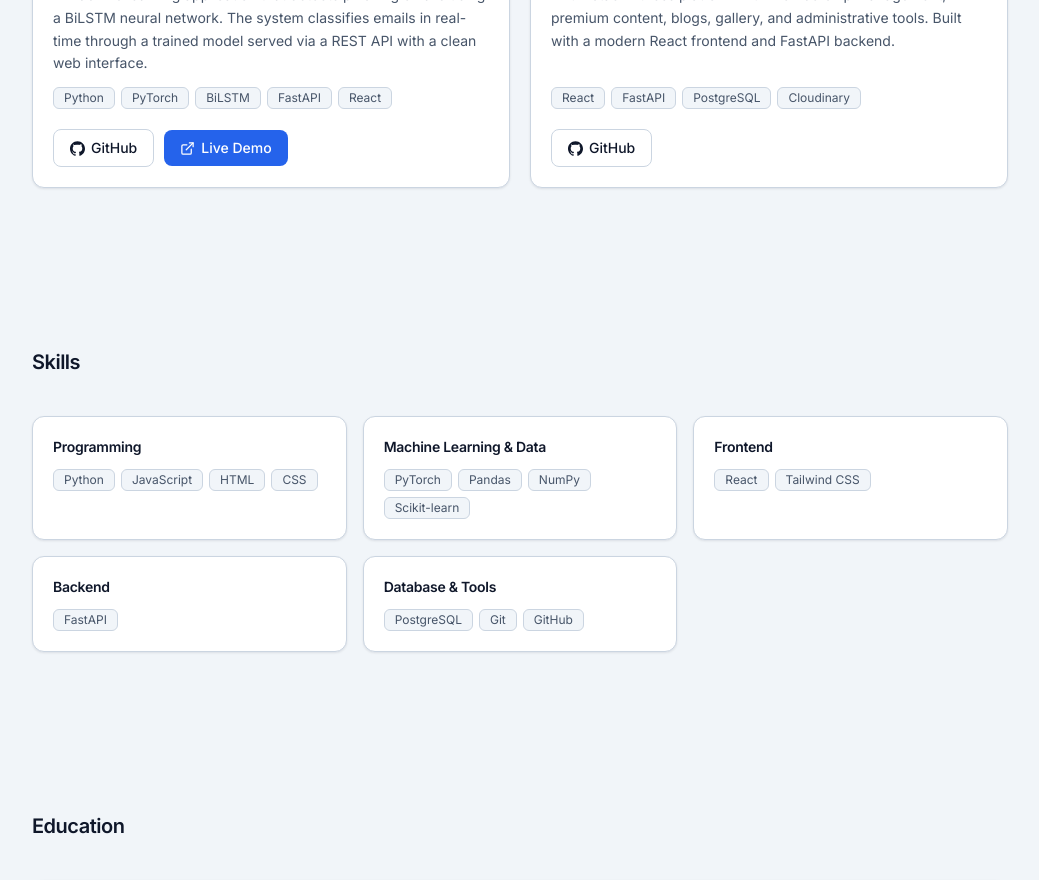
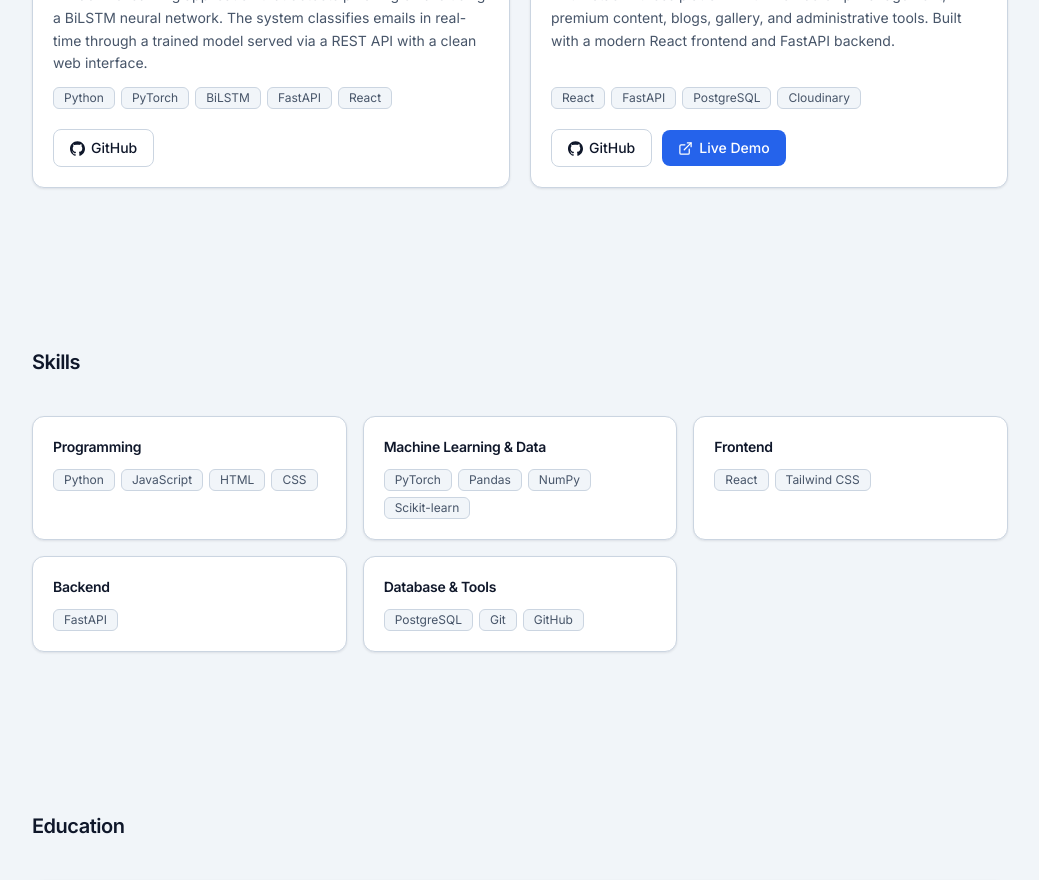
Before and after one commit to Talha-webdev/Talha-webdev.github.io, a React (Vite) app: page / in a window 1280 px wide. Shown: the part 2360-3240 px from the top of the page, without its empty margins (120-1159 px from the left). Built offline with nearby package versions, Linux system fonts and the light colour scheme.

Commit message:
demo added

```diff
--- a/src/data/portfolio.ts
+++ b/src/data/portfolio.ts
@@ -76,7 +76,7 @@ export const projects: Project[] = [
     icon: "shield",
     image: "",
     github: "https://github.com/Talha-webdev/PhishGuard",
-    demo: "https://project-gym-rouge.vercel.app/",
+    demo: null,
   },
   {
     id: "project-gym",
@@ -88,7 +88,7 @@ export const projects: Project[] = [
     icon: "dumbbell",
     image: "",
     github: "https://github.com/Talha-webdev/projectGym",
-    demo: null,
+    demo: "https://project-gym-rouge.vercel.app/",
   },
 ]
 
```
